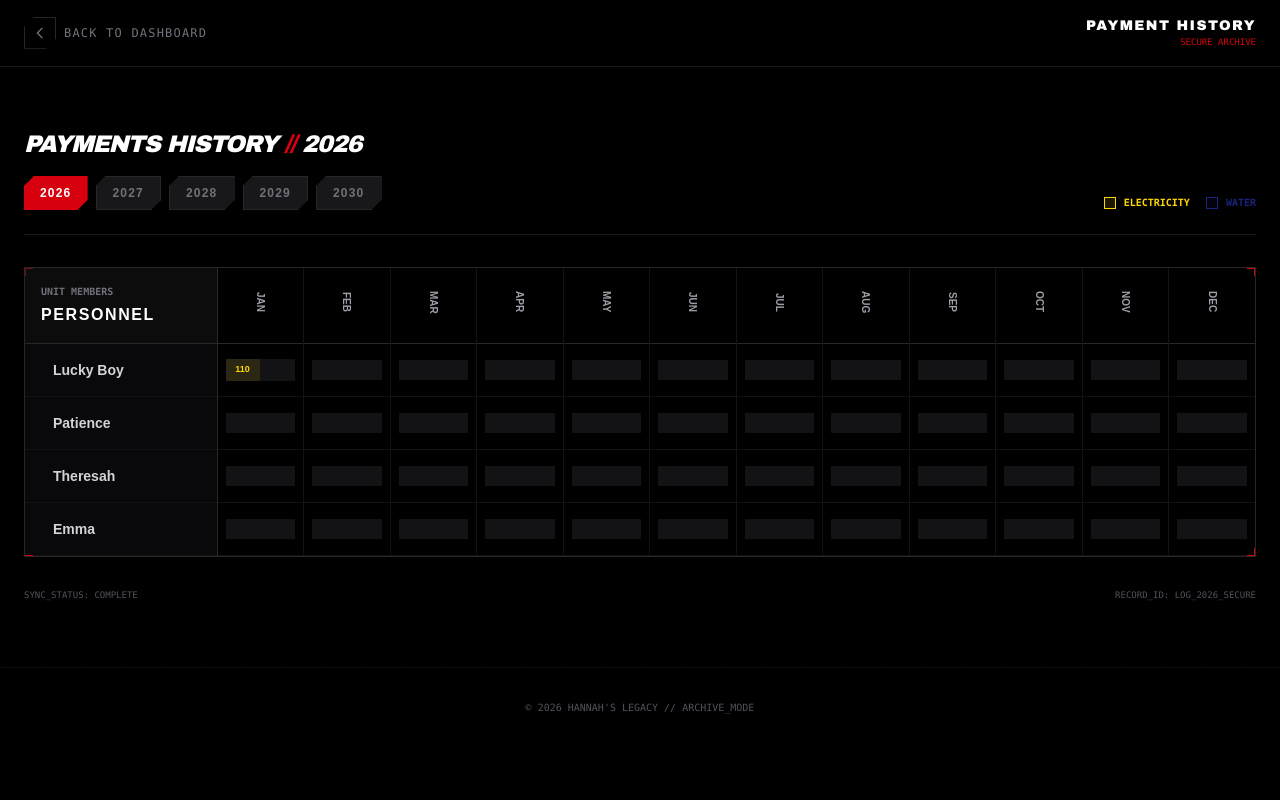
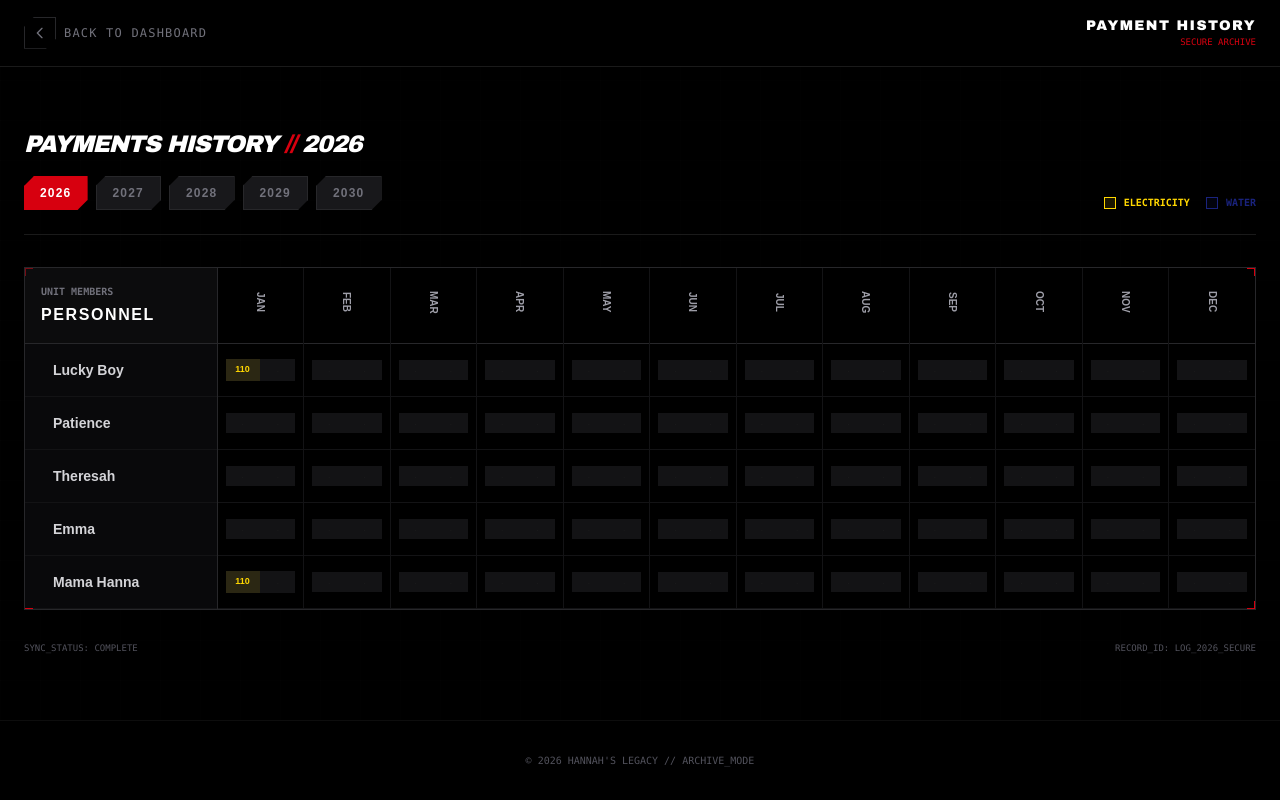
Before and after one commit to edhumbling/paybills, a Next.js app: page /paymenthistory in a window 1280 px wide. Built offline with nearby package versions, Linux system fonts and the light colour scheme.

Commit message:
feat: implement PaymentHistoryTable component for displaying member payment history.

```diff
--- a/app/components/PaymentHistoryTable.tsx
+++ b/app/components/PaymentHistoryTable.tsx
@@ -18,7 +18,7 @@ interface MemberPayment {
     };
 }
 
-const MEMBERS = ['Lucky Boy', 'Patience', 'Theresah', 'Emma'];
+const MEMBERS = ['Lucky Boy', 'Patience', 'Theresah', 'Emma', 'Mama Hanna'];
 const YEARS = [2026, 2027, 2028, 2029, 2030];
 const MONTHS = [
     'JAN', 'FEB', 'MAR', 'APR', 'MAY', 'JUN',
@@ -38,6 +38,14 @@ const INITIAL_DATA: MemberPayment[] = [
     { name: 'Patience', payments: {} },
     { name: 'Theresah', payments: {} },
     { name: 'Emma', payments: {} },
+    {
+        name: 'Mama Hanna',
+        payments: {
+            2026: {
+                0: [{ amount: 110, type: 'electricity' }] // Jan 2026
+            }
+        }
+    },
 ];
 
 export default function PaymentHistoryTable() {
```
